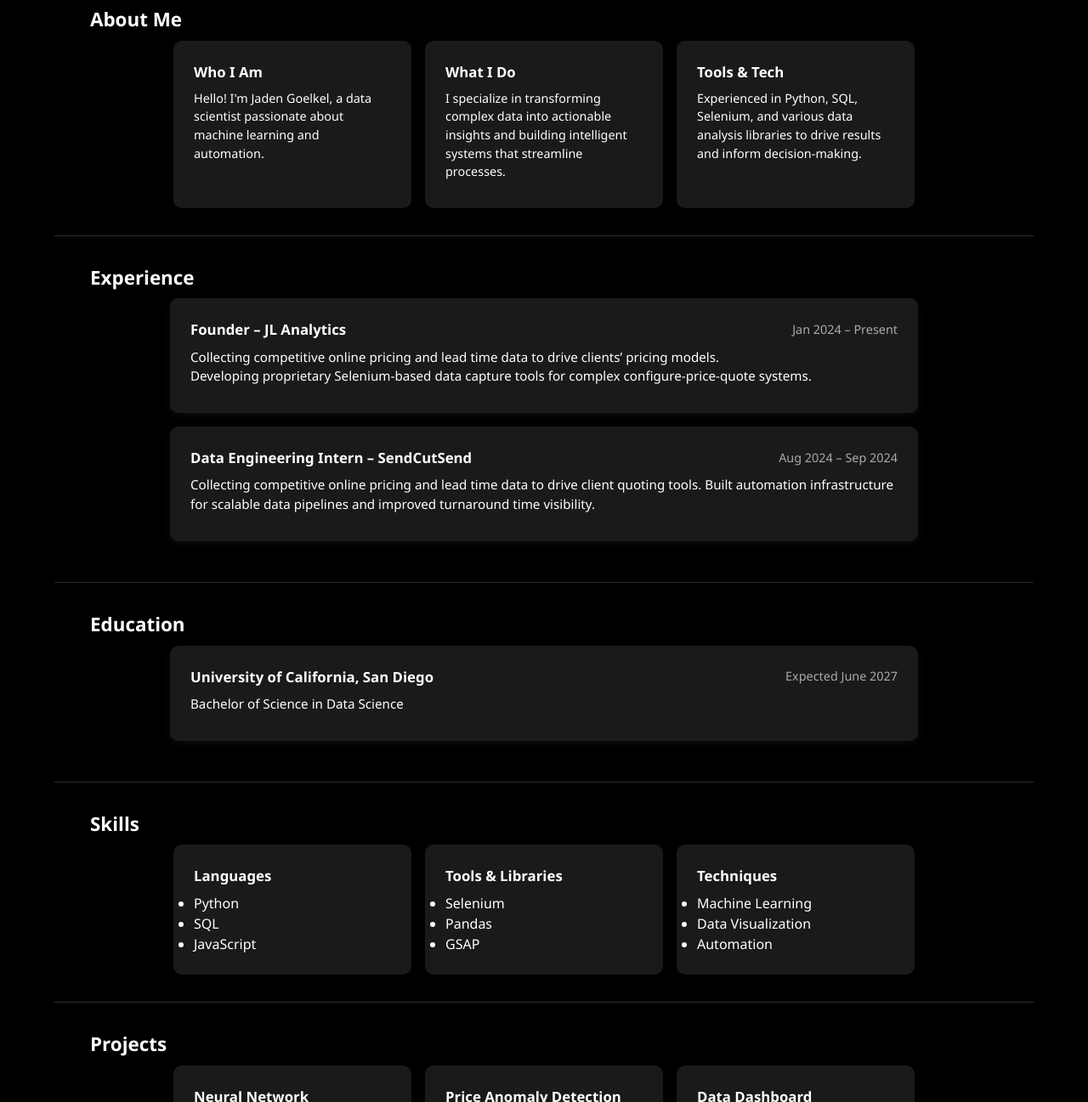
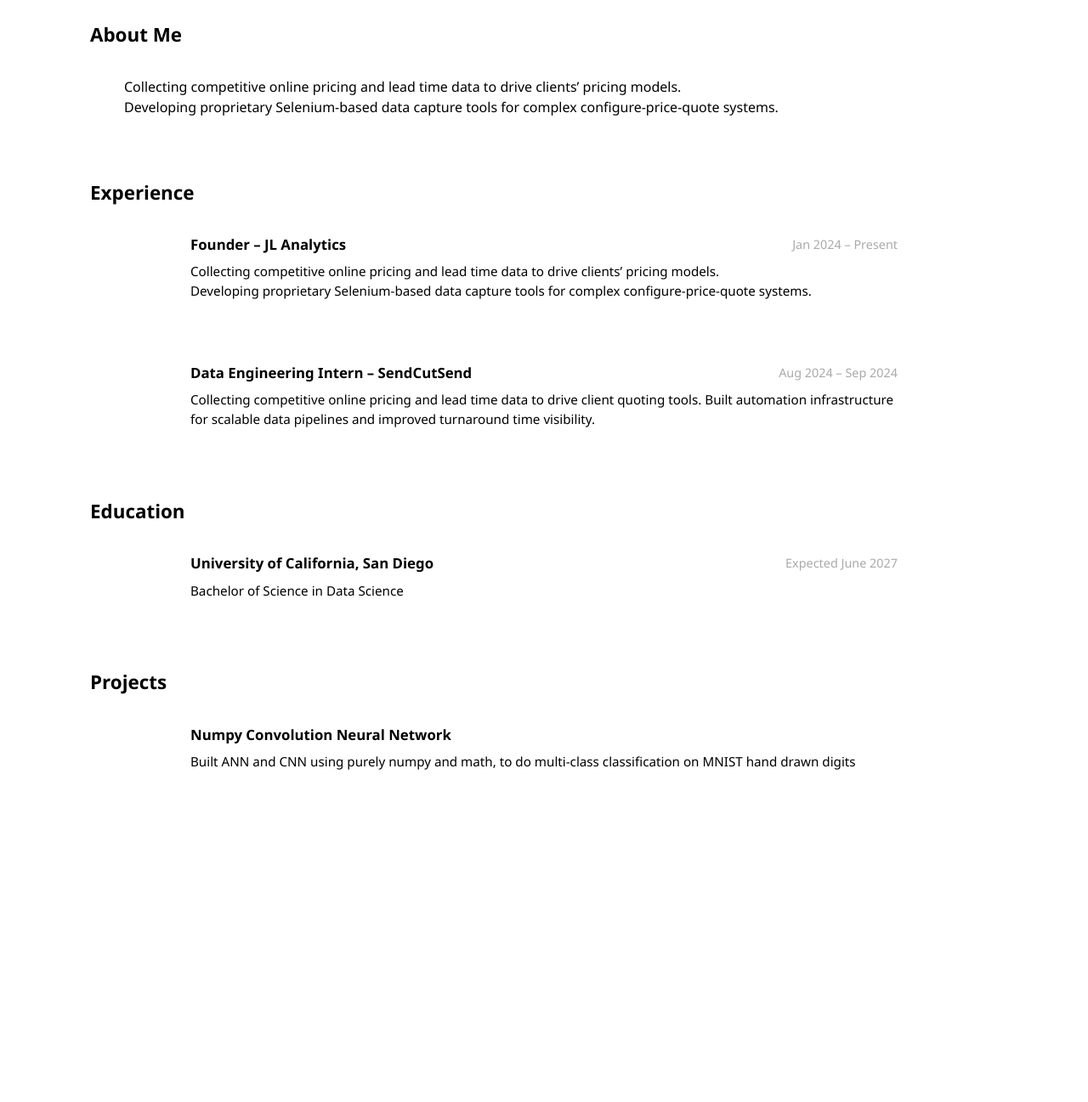
Before and after one commit to golkelj/golkelj.github.io, a plain HTML site: page index.html in a window 1280 px wide. Shown: the part 62-1359 px from the top of the page at 85% size. After the commit the page ends 1034 px from the top, so only its background shows below. Drawn offline with Linux system fonts and the light colour scheme.

Commit message:
website updates

```diff
--- a/index.html
+++ b/index.html
@@ -69,34 +69,29 @@
 
 
 
-<!-- Navigation -->
 
 
-  <!-- Main Content -->
+
+
 <main>
     <!-- About Section -->
-<section id="about-me">
+
+<section id="experience">
   <div class="container">
     <h2>About Me</h2>
-    <div class="project-tiles">
-      <div class="project-tile">
-        <h3>Who I Am</h3>
-        <p>Hello! I'm Jaden Goelkel, a data scientist passionate about machine learning and automation.</p>
-      </div>
-      <div class="project-tile">
-        <h3>What I Do</h3>
-        <p>I specialize in transforming complex data into actionable insights and building intelligent systems that streamline processes.</p>
-      </div>
-      <div class="project-tile">
-        <h3>Tools & Tech</h3>
-        <p>Experienced in Python, SQL, Selenium, and various data analysis libraries to drive results and inform decision-making.</p>
+
+    <!-- JL Analytics -->
+    <div class="about-me-wrapper">
+      <div class="about-me-content">
+        <p>
+          Collecting competitive online pricing and lead time data to drive clients’ pricing models.<br>
+          Developing proprietary Selenium-based data capture tools for complex configure-price-quote systems.
+        </p>
       </div>
     </div>
   </div>
 </section>
 
-
-<hr class="section-divider" />
 
 
 <!-- Experience -->
@@ -133,7 +128,6 @@
   </div>
 </section>
 
-<hr class="section-divider" />
 
 
 <!-- Education -->
@@ -156,60 +150,25 @@
 
 
 
-<hr class="section-divider" />
 
-    <!-- Skills -->
-    <section id="skills">
-      <div class="container">
-        <h2>Skills</h2>
-        <div class="project-tiles">
-          <div class="project-tile">
-            <h3>Languages</h3>
-            <ul>
-              <li>Python</li>
-              <li>SQL</li>
-              <li>JavaScript</li>
-            </ul>
-          </div>
-          <div class="project-tile">
-            <h3>Tools & Libraries</h3>
-            <ul>
-              <li>Selenium</li>
-              <li>Pandas</li>
-              <li>GSAP</li>
-            </ul>
-          </div>
-          <div class="project-tile">
-            <h3>Techniques</h3>
-            <ul>
-              <li>Machine Learning</li>
-              <li>Data Visualization</li>
-              <li>Automation</li>
-            </ul>
-          </div>
-        </div>
-      </div>
-    </section>
-
-    <hr class="section-divider" />
-
-    <!-- Projects -->
-    <section id="projects">
+    <!-- Project-->
+  <section id="experience">
   <div class="container">
   <h2>Projects</h2>
-        <div class="project-tiles">
-          <a href="neural_network.html" class="project-tile">
-            <h3>Neural Network</h3>
-            <p>An automation tool using Selenium to pull metal fabrication quotes from suppliers.</p>
-          </a>
-          <a href="price_anomaly_detection.html" class="project-tile">
-            <h3>Price Anomaly Detection</h3>
-            <p>Unsupervised system that flags pricing anomalies across multiple vendors.</p>
-          </a>
-          <a href="data_dashboard.html" class="project-tile">
-            <h3>Data Dashboard</h3>
-            <p>Interactive dashboard for real-time data visualization and monitoring.</p>
-          </a>
+
+
+
+    <!-- Project -->
+    <div class="experience-wrapper">
+      <div class="experience-content">
+        <div class="experience-header">
+          <h3>Numpy Convolution Neural Network</h3>
+
+        </div>
+        <p>
+          Built ANN and CNN using purely numpy and math, to do multi-class classification on MNIST hand drawn digits
+        </p>
+      </div>
     </div>
   </div>
 </section>
@@ -217,10 +176,6 @@
 
 </main>
 
-  <!-- Footer -->
-  <footer id="contact-info">
-    <p>&copy; 2025 Jaden Goelkel. All rights reserved.</p>
-  </footer>
 
   <!-- Scripts -->
   <script src="scripts.js"></script>
--- a/styles.css
+++ b/styles.css
@@ -1,9 +1,9 @@
 :root {
-  --bg: #000;
-  --text: #fff;
+  --bg: #White;
+  --text: Black;
   --muted: #aaa;
-  --card: #1a1a1a;
-  --accent: #00c8b4;
+  --card: #White;
+  --accent: #F0F0F0;
   --offwhite: #f5f5f0;
 }
 
@@ -21,6 +21,7 @@ body {
   color: var(--text);
   font-size: 16px;
   line-height: 1.5;
+  padding-top: 70px;
 }
 
 a {
@@ -68,13 +69,7 @@ a {
   font-weight: 500;
 }
 
-.dot {
-  width: 4px;
-  height: 4px;
-  background: var(--muted);
-  border-radius: 50%;
-  display: inline-block;
-}
+
 
 .resume-button {
   background: var(--accent);
@@ -113,17 +108,17 @@ h3 {
   font-size: 0.95rem;
 }
 
-#about-me {
+.about-me {
   padding-top: 4.25rem;
 }
 
-.experience-wrapper {
+.experience-wrapper, .project-wrapper, .about-me-wrapper {
   max-width: 1100px;
   margin: 0 auto 1rem;
   padding: 0 1rem;
 }
 
-.experience-content {
+.experience-content, .project-content, .about-me-content {
   background: var(--card);
   padding: 1.5rem;
   border-radius: 10px;
@@ -135,7 +130,7 @@ h3 {
   transform: translateY(-3px);
 }
 
-.experience-header {
+.experience-header, .about-me-header {
   display: flex;
   justify-content: space-between;
   align-items: center;
@@ -143,7 +138,7 @@ h3 {
   margin-bottom: 0.5rem;
 }
 
-.experience-header h3 {
+.experience-header h3, .about-me-header h3 {
   font-size: 1.05rem;
   font-weight: 600;
   margin: 0;
@@ -155,12 +150,6 @@ h3 {
   font-weight: 400;
 }
 
-.section-divider {
-  border: none;
-  border-top: 1px solid #2e2e2e;
-  margin: 1rem auto;
-  width: 90%;
-}
 
 .project-tiles {
   display: flex;
```
Also changed, not shown: neural_network.html (deleted, +0 -11 lines). Lines whose indentation alone changed are shown as unchanged.
